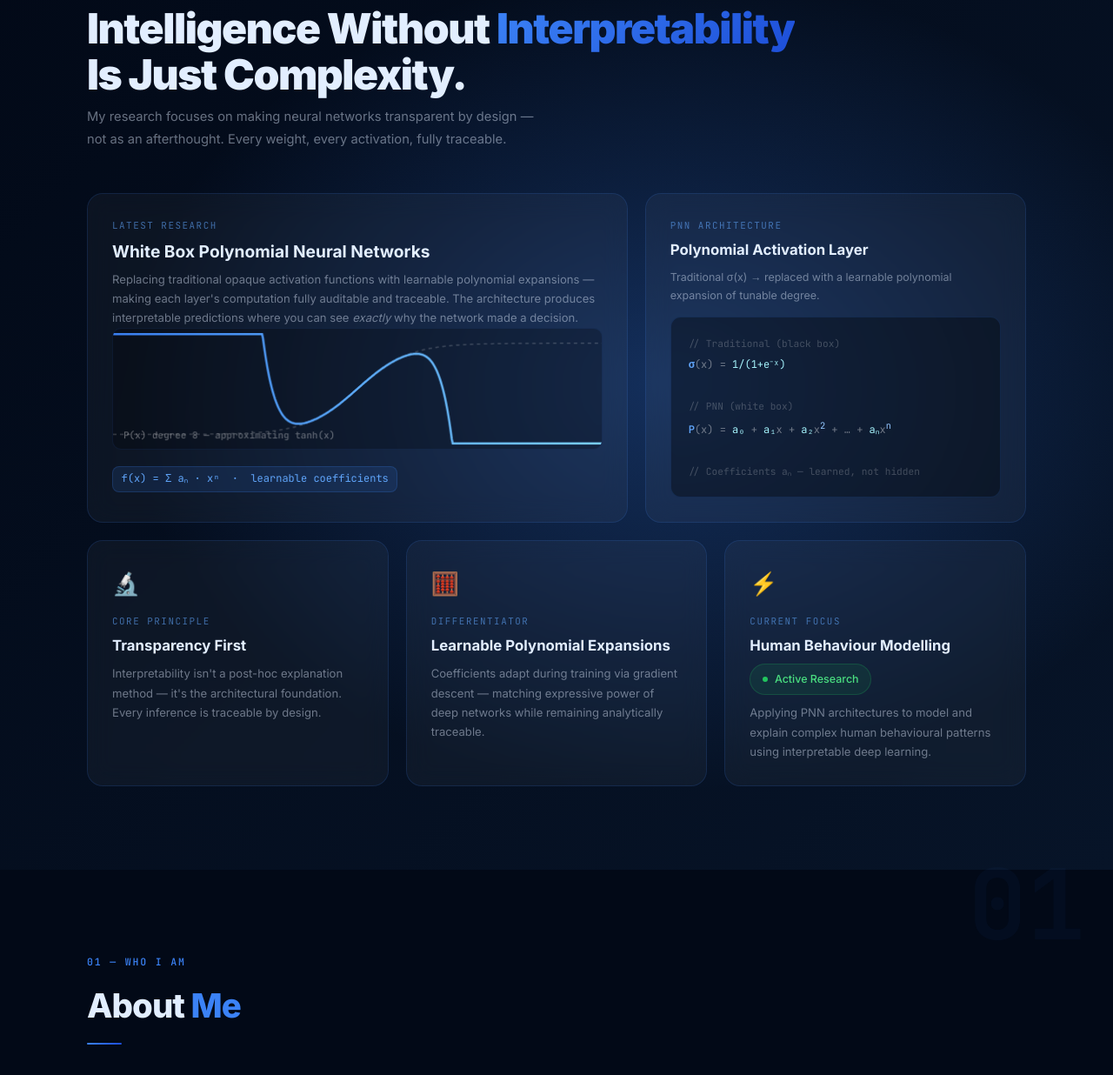
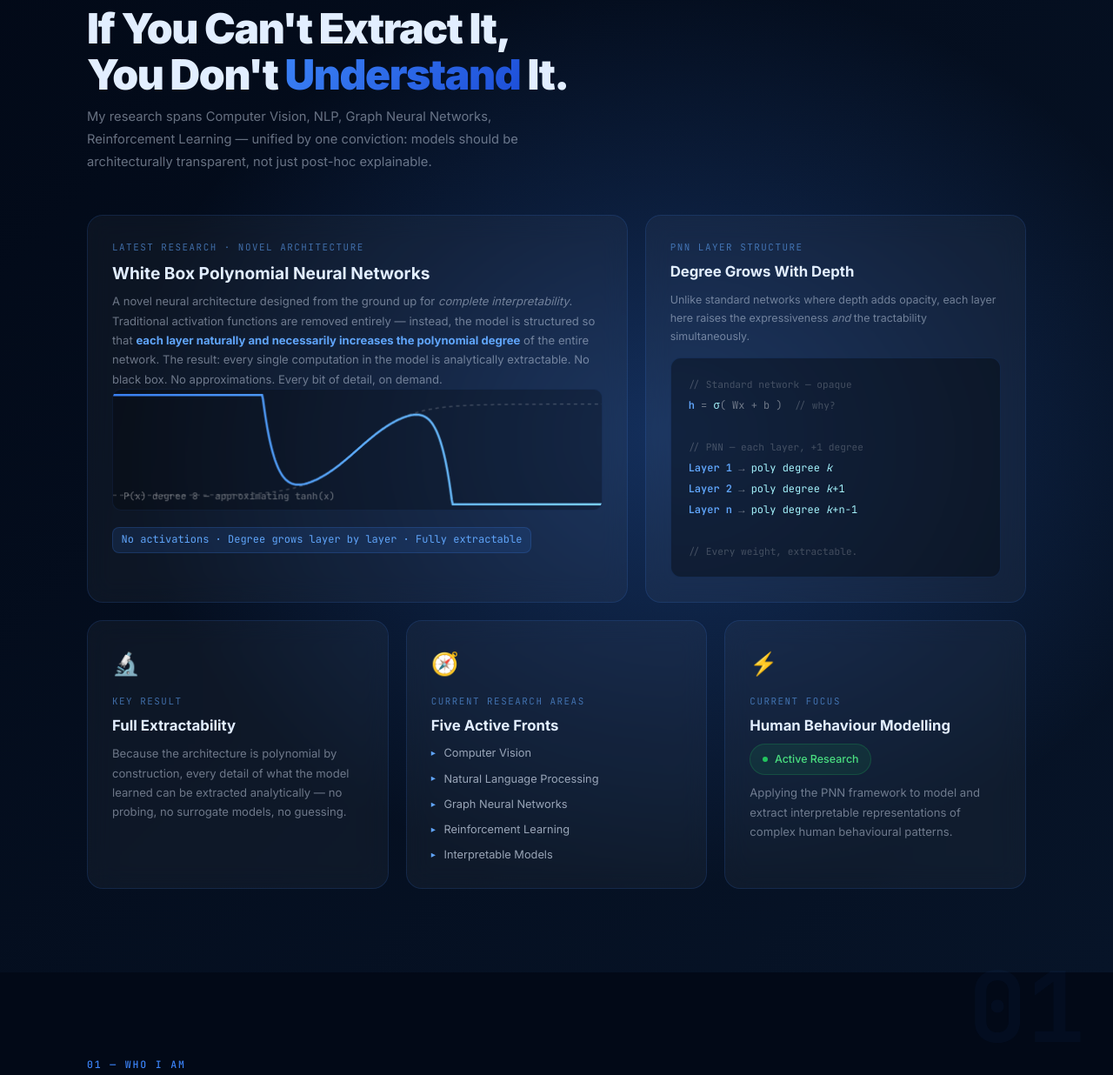
Before and after one commit to CharanR04/CharanR04, a plain HTML site: page index.html in a window 1280 px wide. Shown: the part 924-2160 px from the top of the page at 87% size. Drawn offline with Linux system fonts and the light colour scheme.

Commit message:
feat: update research interests (CV/NLP/GNN/RL/Interpretable) and clarify PNN architecture

```diff
--- a/index.html
+++ b/index.html
@@ -4,7 +4,7 @@
   <meta charset="UTF-8" />
   <meta name="viewport" content="width=device-width, initial-scale=1.0" />
   <title>Charan Selva Dhanush Ravi | AI Researcher</title>
-  <meta name="description" content="AI Researcher specialising in Interpretable AI, Polynomial Neural Networks, Computer Vision and NLP." />
+  <meta name="description" content="AI Researcher specialising in Interpretable Models, Polynomial Neural Networks, Computer Vision, NLP, Graph Neural Networks and Reinforcement Learning." />
   <link rel="preconnect" href="https://fonts.googleapis.com" />
   <link href="https://fonts.googleapis.com/css2?family=Inter:wght@300;400;500;600;700;800;900&family=JetBrains+Mono:wght@400;500;600;700&display=swap" rel="stylesheet" />
   <link rel="stylesheet" href="https://cdnjs.cloudflare.com/ajax/libs/font-awesome/6.5.1/css/all.min.css" />
@@ -374,10 +374,10 @@ footer{background:var(--bg2);border-top:1px solid var(--hr);padding:2.25rem 2.5r
         <span class="line2" data-text="Dhanush Ravi">Dhanush Ravi</span>
       </h1>
       <p class="hero-title">
-        AI Researcher · <strong>Interpretable Models</strong> · <strong>Computer Vision</strong> · <strong>NLP</strong>
+        AI Researcher · <strong>CV</strong> · <strong>NLP</strong> · <strong>GNN</strong> · <strong>RL</strong> · <strong>Interpretable Models</strong>
       </p>
       <p class="hero-desc">
-        Building AI that doesn't just predict — but <em>explains</em>. Specialising in White Box Neural Architectures, Polynomial Neural Networks, and cross-domain deep learning systems.
+        Building AI that doesn't just predict — but <em>explains</em>. Advancing novel interpretable architectures, graph-based learning, and reinforcement-driven systems across research and applied domains.
       </p>
       <div class="hero-cta">
         <a href="#research-vision" class="btn-primary"><i class="fa-solid fa-atom"></i> Research Vision</a>
@@ -414,65 +414,73 @@ footer{background:var(--bg2);border-top:1px solid var(--hr);padding:2.25rem 2.5r
 <section class="rv-section" id="research-vision">
   <div class="container" style="position:relative;z-index:1;">
     <div class="rv-eyebrow">Research Vision</div>
-    <h2 class="rv-headline">Intelligence Without <em>Interpretability</em><br/>Is Just Complexity.</h2>
-    <p class="rv-sub">My research focuses on making neural networks transparent by design — not as an afterthought. Every weight, every activation, fully traceable.</p>
+    <h2 class="rv-headline">If You Can't Extract It,<br/>You Don't <em>Understand</em> It.</h2>
+    <p class="rv-sub">My research spans Computer Vision, NLP, Graph Neural Networks, Reinforcement Learning — unified by one conviction: models should be architecturally transparent, not just post-hoc explainable.</p>
 
     <div class="bento reveal">
 
       <!-- PNN big card -->
       <div class="bento-card b-pnn">
-        <div class="bento-label">Latest Research</div>
+        <div class="bento-label">Latest Research · Novel Architecture</div>
         <div class="bento-title" style="font-size:1.2rem;margin-bottom:.5rem;">White Box Polynomial Neural Networks</div>
-        <p class="bento-desc">Replacing traditional opaque activation functions with learnable polynomial expansions — making each layer's computation fully auditable and traceable. The architecture produces interpretable predictions where you can see <em>exactly</em> why the network made a decision.</p>
+        <p class="bento-desc">A novel neural architecture designed from the ground up for <em>complete interpretability</em>. Traditional activation functions are removed entirely — instead, the model is structured so that <strong style="color:#60A5FA;">each layer naturally and necessarily increases the polynomial degree</strong> of the entire network. The result: every single computation in the model is analytically extractable. No black box. No approximations. Every bit of detail, on demand.</p>
         <canvas id="poly-canvas"></canvas>
-        <div class="bento-highlight">f(x) = Σ aₙ · xⁿ &nbsp;·&nbsp; learnable coefficients</div>
+        <div class="bento-highlight">No activations · Degree grows layer by layer · Fully extractable</div>
       </div>
 
-      <!-- Formula card -->
+      <!-- Layer progression card -->
       <div class="bento-card b-formula">
-        <div class="bento-label">PNN Architecture</div>
-        <div class="bento-title">Polynomial Activation Layer</div>
-        <p class="bento-desc" style="font-size:.78rem;">Traditional σ(x) → replaced with a learnable polynomial expansion of tunable degree.</p>
+        <div class="bento-label">PNN Layer Structure</div>
+        <div class="bento-title">Degree Grows With Depth</div>
+        <p class="bento-desc" style="font-size:.78rem;">Unlike standard networks where depth adds opacity, each layer here raises the expressiveness <em>and</em> the tractability simultaneously.</p>
         <div class="formula-block">
           <div class="formula-line">
-            <span class="f-comment">// Traditional (black box)</span>
+            <span class="f-comment">// Standard network — opaque</span>
           </div>
           <div class="formula-line">
-            <span class="f-func">σ</span><span class="f-op">(x) = </span><span class="f-coef">1/(1+e⁻ˣ)</span>
+            <span class="f-func">h</span><span class="f-op"> = </span><span class="f-coef">σ</span><span class="f-op">( Wx + b )</span>
+            <span class="f-comment"> &nbsp;// why?</span>
           </div>
           <div class="formula-line">&nbsp;</div>
           <div class="formula-line">
-            <span class="f-comment">// PNN (white box)</span>
+            <span class="f-comment">// PNN — each layer, +1 degree</span>
           </div>
           <div class="formula-line">
-            <span class="f-func">P</span><span class="f-op">(x) = </span>
-            <span class="f-coef">a₀</span><span class="f-op"> + </span>
-            <span class="f-coef">a₁</span><span class="f-op">x + </span>
-            <span class="f-coef">a₂</span><span class="f-op">x</span><span class="f-pow">2</span>
-            <span class="f-op"> + … + </span>
-            <span class="f-coef">aₙ</span><span class="f-op">x</span><span class="f-pow">n</span>
+            <span class="f-func">Layer 1</span><span class="f-op">  →  </span><span class="f-coef">poly degree <em>k</em></span>
+          </div>
+          <div class="formula-line">
+            <span class="f-func">Layer 2</span><span class="f-op">  →  </span><span class="f-coef">poly degree <em>k</em>+1</span>
+          </div>
+          <div class="formula-line">
+            <span class="f-func">Layer n</span><span class="f-op">  →  </span><span class="f-coef">poly degree <em>k</em>+n−1</span>
           </div>
           <div class="formula-line">&nbsp;</div>
           <div class="formula-line">
-            <span class="f-comment">// Coefficients aₙ — learned, not hidden</span>
+            <span class="f-comment">// Every weight, extractable.</span>
           </div>
         </div>
       </div>
 
-      <!-- White Box -->
+      <!-- Full Extractability -->
       <div class="bento-card b-whitebox">
         <div class="bento-icon">🔬</div>
-        <div class="bento-label">Core Principle</div>
-        <div class="bento-title">Transparency First</div>
-        <p class="bento-desc">Interpretability isn't a post-hoc explanation method — it's the architectural foundation. Every inference is traceable by design.</p>
+        <div class="bento-label">Key Result</div>
+        <div class="bento-title">Full Extractability</div>
+        <p class="bento-desc">Because the architecture is polynomial by construction, every detail of what the model learned can be extracted analytically — no probing, no surrogate models, no guessing.</p>
       </div>
 
-      <!-- Approach -->
+      <!-- Research Areas -->
       <div class="bento-card b-approach">
-        <div class="bento-icon">🧮</div>
-        <div class="bento-label">Differentiator</div>
-        <div class="bento-title">Learnable Polynomial Expansions</div>
-        <p class="bento-desc">Coefficients adapt during training via gradient descent — matching expressive power of deep networks while remaining analytically traceable.</p>
+        <div class="bento-icon">🧭</div>
+        <div class="bento-label">Current Research Areas</div>
+        <div class="bento-title">Five Active Fronts</div>
+        <div style="display:flex;flex-direction:column;gap:.5rem;margin-top:.5rem;">
+          <div style="display:flex;align-items:center;gap:.6rem;font-size:.8rem;color:rgba(226,238,255,.65);"><span style="color:#60A5FA;font-size:.65rem;">▸</span> Computer Vision</div>
+          <div style="display:flex;align-items:center;gap:.6rem;font-size:.8rem;color:rgba(226,238,255,.65);"><span style="color:#60A5FA;font-size:.65rem;">▸</span> Natural Language Processing</div>
+          <div style="display:flex;align-items:center;gap:.6rem;font-size:.8rem;color:rgba(226,238,255,.65);"><span style="color:#60A5FA;font-size:.65rem;">▸</span> Graph Neural Networks</div>
+          <div style="display:flex;align-items:center;gap:.6rem;font-size:.8rem;color:rgba(226,238,255,.65);"><span style="color:#60A5FA;font-size:.65rem;">▸</span> Reinforcement Learning</div>
+          <div style="display:flex;align-items:center;gap:.6rem;font-size:.8rem;color:rgba(226,238,255,.65);"><span style="color:#60A5FA;font-size:.65rem;">▸</span> Interpretable Models</div>
+        </div>
       </div>
 
       <!-- Status -->
@@ -481,7 +489,7 @@ footer{background:var(--bg2);border-top:1px solid var(--hr);padding:2.25rem 2.5r
         <div class="bento-label">Current Focus</div>
         <div class="bento-title">Human Behaviour Modelling</div>
         <div class="status-pill"><span class="dot"></span>Active Research</div>
-        <p class="bento-desc">Applying PNN architectures to model and explain complex human behavioural patterns using interpretable deep learning.</p>
+        <p class="bento-desc">Applying the PNN framework to model and extract interpretable representations of complex human behavioural patterns.</p>
       </div>
 
     </div>
@@ -498,9 +506,9 @@ footer{background:var(--bg2);border-top:1px solid var(--hr);padding:2.25rem 2.5r
     <div class="about-grid">
       <div class="about-text reveal">
         <div class="code-comment">// Building AI that explains itself — not just to machines, but to people.</div>
-        <p>I'm a final-year <strong>B.Tech student in Computer Science (AI & ML)</strong> at Chennai Institute of Technology, with a CGPA of <strong>8.09/10</strong>. My research spans interpretable deep learning, multimodal AI, IoT systems, and materials science.</p>
+        <p>I'm a final-year <strong>B.Tech student in Computer Science (AI & ML)</strong> at Chennai Institute of Technology, with a CGPA of <strong>8.09/10</strong>. My research spans Computer Vision, NLP, Graph Neural Networks, Reinforcement Learning, and Interpretable Models — connected by a single conviction: AI should explain itself by design, not as an afterthought.</p>
         <p>I've had the privilege of conducting research at <strong>NIT Tiruchirappalli</strong> (Multimodal VQA, IoT, Virtual Surgery) and <strong>Universiti Tunku Abdul Rahman, Malaysia</strong> (Stock Forecasting, Transformers).</p>
-        <p>My latest work on <strong>White Box Polynomial Neural Networks</strong> pushes the boundary of explainable AI — replacing opaque activation functions with fully interpretable polynomial expansions, making every prediction auditable and traceable.</p>
+        <p>My current original research on <strong>White Box Polynomial Neural Networks</strong> is a novel architecture built without any traditional activation functions — the model's structure ensures each layer increases the polynomial degree of the entire network, making every learned relationship analytically extractable and fully interpretable.</p>
         <p>Outside research: <strong>Smart India Hackathon 2025 Finalist</strong> and active language learner (German A1 — Goethe Institut).</p>
       </div>
       <div class="about-stats reveal">
@@ -589,10 +597,10 @@ footer{background:var(--bg2);border-top:1px solid var(--hr);padding:2.25rem 2.5r
       <div>
         <div class="featured-badge"><i class="fa-solid fa-star"></i> Latest Research</div>
         <div class="project-name">White Box Polynomial Neural Networks</div>
-        <p class="project-desc">Designing neural architectures where traditional activation functions are replaced with learnable polynomial expansions — each layer's computation is fully auditable, traceable, and interpretable by design. Targeting human behaviour modelling and complex relational explanations.</p>
+        <p class="project-desc">A novel architecture that eliminates traditional activation functions entirely. The model is structured so each successive layer raises the polynomial degree of the entire network — depth equals expressiveness equals interpretability. Because the computation is polynomial throughout, every learned relationship is analytically extractable. No black box. Built to explain complex patterns including human behaviour.</p>
         <div class="project-tags">
           <span class="tag">Interpretable AI</span><span class="tag">PNN</span><span class="tag">White Box</span>
-          <span class="tag">PyTorch</span><span class="tag">Polynomial Activations</span><span class="tag">Research</span>
+          <span class="tag">PyTorch</span><span class="tag">No Activations</span><span class="tag">Novel Architecture</span><span class="tag">Research</span>
         </div>
       </div>
       <div class="featured-pnn-visual">
@@ -673,7 +681,7 @@ footer{background:var(--bg2);border-top:1px solid var(--hr);padding:2.25rem 2.5r
     <h2 class="section-title">Skills &amp; <span>Technologies</span></h2>
     <div class="section-line"></div>
     <div class="skills-grid">
-      <div class="skill-group reveal"><div class="skill-group-title"><i class="fa-solid fa-brain"></i> Specialisations</div><div class="skill-pills"><span class="skill-pill">Interpretable AI</span><span class="skill-pill">PNN</span><span class="skill-pill">Computer Vision</span><span class="skill-pill">NLP</span><span class="skill-pill">LLMs</span><span class="skill-pill">Multimodal AI</span><span class="skill-pill">Transformers</span></div></div>
+      <div class="skill-group reveal"><div class="skill-group-title"><i class="fa-solid fa-brain"></i> Specialisations</div><div class="skill-pills"><span class="skill-pill">Interpretable AI</span><span class="skill-pill">PNN</span><span class="skill-pill">Computer Vision</span><span class="skill-pill">NLP</span><span class="skill-pill">Graph Neural Networks</span><span class="skill-pill">Reinforcement Learning</span><span class="skill-pill">LLMs</span><span class="skill-pill">Multimodal AI</span><span class="skill-pill">Transformers</span></div></div>
       <div class="skill-group reveal"><div class="skill-group-title"><i class="fa-solid fa-fire"></i> ML Frameworks</div><div class="skill-pills"><span class="skill-pill">PyTorch</span><span class="skill-pill">TensorFlow</span><span class="skill-pill">HuggingFace</span><span class="skill-pill">OpenCV</span><span class="skill-pill">Matplotlib</span></div></div>
       <div class="skill-group reveal"><div class="skill-group-title"><i class="fa-solid fa-code"></i> Languages</div><div class="skill-pills"><span class="skill-pill">Python</span><span class="skill-pill">C</span><span class="skill-pill">Java</span></div></div>
       <div class="skill-group reveal"><div class="skill-group-title"><i class="fa-solid fa-database"></i> Data Analysis</div><div class="skill-pills"><span class="skill-pill">NumPy</span><span class="skill-pill">Pandas</span><span class="skill-pill">DBMS</span><span class="skill-pill">Tableau</span></div></div>
@@ -719,7 +727,7 @@ footer{background:var(--bg2);border-top:1px solid var(--hr);padding:2.25rem 2.5r
     <div class="contact-wrapper">
       <div class="contact-text reveal">
         <h3>Open to Research & Collaborations</h3>
-        <p>Whether you're looking for a research collaborator, want to discuss interpretable AI or PNN architectures, or just want to connect — my inbox is always open.</p>
+        <p>Whether you want to discuss interpretable AI, graph learning, RL, or novel neural architectures — or just want to connect — my inbox is always open.</p>
         <div class="contact-links">
           <a href="mailto:charansd27@gmail.com" class="contact-link"><i class="fa-solid fa-envelope"></i><span>charansd27@gmail.com</span></a>
           <a href="https://github.com/CharanR04" target="_blank" class="contact-link"><i class="fa-brands fa-github"></i><span>github.com/CharanR04</span></a>
@@ -847,13 +855,17 @@ document.querySelectorAll('.num[data-target]').forEach(el => counterObs.observe(
 const termLines = [
   {type:'prompt', cmd:'charan --load-profile'},
   {type:'comment', text:'  // Initialising research profile...'},
-  {type:'key-val', key:'  name', val:'"Charan Selva Dhanush Ravi"'},
-  {type:'key-val', key:'  role', val:'"AI Researcher & ML Engineer"'},
-  {type:'key-val', key:'  focus', val:'["Interpretable AI", "PNN", "CV", "NLP"]'},
-  {type:'key-val', key:'  latest', val:'"White Box Polynomial Neural Networks"'},
+  {type:'key-val', key:'  name',        val:'"Charan Selva Dhanush Ravi"'},
+  {type:'key-val', key:'  role',        val:'"AI Researcher & ML Engineer"'},
+  {type:'key-val', key:'  research', val:'['},
+  {type:'comment', text:'    "Computer Vision",  "NLP",'},
+  {type:'comment', text:'    "Graph Neural Networks",  "Reinforcement Learning",'},
+  {type:'comment', text:'    "Interpretable Models"'},
+  {type:'comment', text:'  ]'},
+  {type:'key-val', key:'  latest',      val:'"White Box Polynomial Neural Networks"'},
   {type:'key-val', key:'  institution', val:'"Chennai Institute of Technology"'},
-  {type:'key-val', key:'  cgpa', val:'8.09'},
-  {type:'key-val', key:'  status', val:'"open_to_collaborate: true"'},
+  {type:'key-val', key:'  cgpa',        val:'8.09'},
+  {type:'key-val', key:'  status',      val:'"open_to_collaborate: true"'},
   {type:'prompt', cmd:'_'},
 ];
 const tbody = document.getElementById('terminal-body');
```
